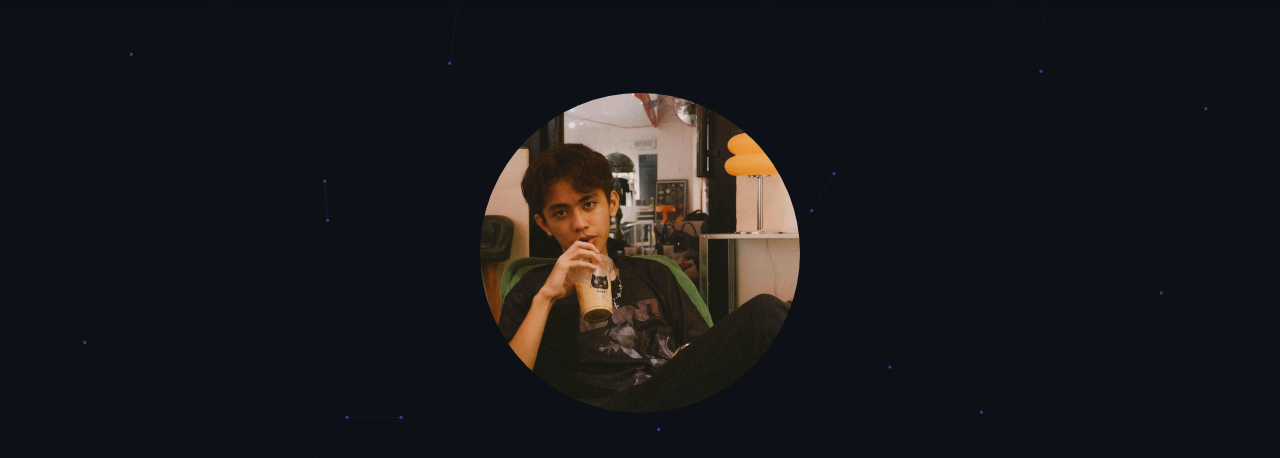
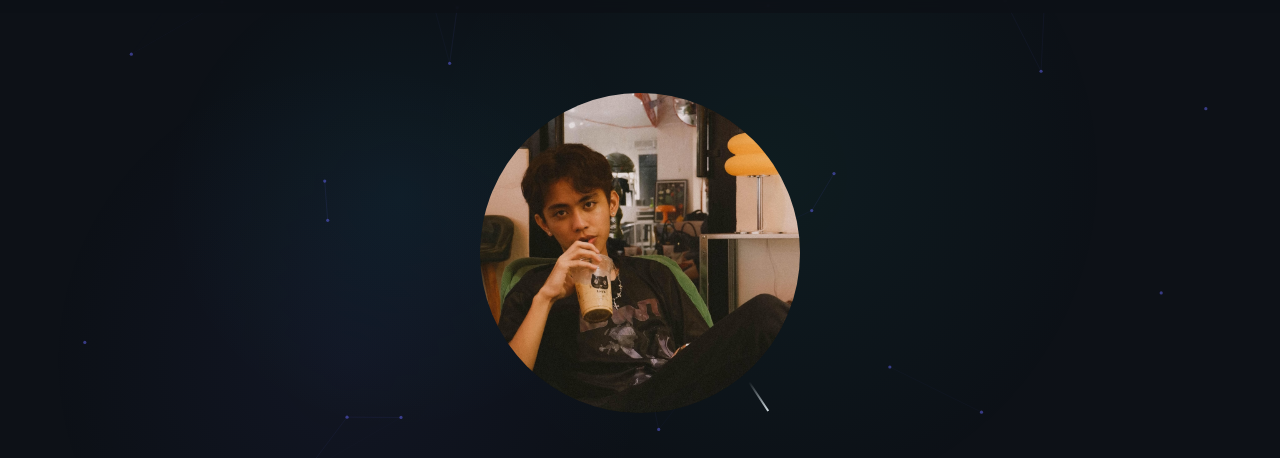
Before and after one commit to kenshunn/kenshunn.github.io, an Astro site: page / in a window 1280 px wide. Shown: the part 57-515 px from the top of the page. Built offline with nearby package versions, Linux system fonts and the light colour scheme; Astro itself is replaced by a stand-in of ours.

Commit message:
feat: dark bg = constellation + aurora haze + shooting stars + bioluminescent crystal garden

```diff
--- a/src/components/VineBackground.astro
+++ b/src/components/VineBackground.astro
@@ -35,18 +35,61 @@
     window.addEventListener('pointermove', (e) => { mouse.x = e.clientX; mouse.y = e.clientY; });
     window.addEventListener('pointerleave', () => { mouse.x = -9999; mouse.y = -9999; });
 
-    /* ---------- Effect A: constellation + starfield (dark) ---------- */
+    /* ---------- Effect A: constellation + aurora + shooting stars + crystal garden (dark) ---------- */
     const LINK = 130;
-    let particles = [];
+    const CRYSTAL = [[99, 102, 241], [34, 211, 238], [167, 139, 250], [45, 212, 191], [236, 72, 153]];
+    let particles = [], aurora = [], shooting = [], darkStems = [], darkHidden = false;
+
+    const makeCrystal = (x) => {
+      const len = rand(50, 140);
+      return { x, len, chars: fillChars(len), grown: 0, growSpeed: rand(0.12, 0.3), seed: rand(0, TAU), sway: rand(3, 8), color: CRYSTAL[Math.floor(Math.random() * CRYSTAL.length)] };
+    };
     const conInit = () => {
       const count = Math.min(90, Math.round((w * h) / 22000));
-      particles = Array.from({ length: count }, () => ({
-        x: Math.random() * w, y: Math.random() * h,
-        vx: rand(-0.3, 0.3), vy: rand(-0.3, 0.3),
-      }));
+      particles = Array.from({ length: count }, () => ({ x: Math.random() * w, y: Math.random() * h, vx: rand(-0.3, 0.3), vy: rand(-0.3, 0.3) }));
+      aurora = Array.from({ length: 3 }, () => ({ x: rand(0, w), y: rand(0, h * 0.7), r: rand(200, 380), c: CRYSTAL[Math.floor(Math.random() * CRYSTAL.length)], vx: rand(-0.12, 0.12), vy: rand(-0.08, 0.08) }));
+      shooting = []; darkStems = []; darkHidden = false;
+      for (let x = 50; x < w; x += rand(70, 130)) darkStems.push(makeCrystal(x + rand(-20, 20)));
+    };
+    const spawnStar = () => {
+      const ang = rand(Math.PI * 0.15, Math.PI * 0.35), sp = rand(7, 13);
+      return { x: rand(w * 0.1, w * 0.9), y: rand(-20, h * 0.3), vx: Math.cos(ang) * sp, vy: Math.sin(ang) * sp, life: rand(45, 75) };
+    };
+    const drawCrystalBloom = (x, y, color, alpha) => {
+      const art = [' /\\ ', '<><>', ' \\/ '];
+      ctx.save(); ctx.shadowColor = rgba(color, 0.9 * alpha); ctx.shadowBlur = 8;
+      ctx.font = 'bold 13px ui-monospace, monospace';
+      for (let r = 0; r < art.length; r++) { const row = art[r]; for (let c = 0; c < row.length; c++) { const ch = row[c]; if (ch === ' ') continue; ctx.fillStyle = rgba(color, alpha); ctx.fillText(ch, x + (c - row.length / 2) * 7, y + (r - art.length + 0.5) * 11); } }
+      ctx.restore(); ctx.font = '13px ui-monospace, monospace';
     };
     const conFrame = () => {
       ctx.clearRect(0, 0, w, h);
+      const t = performance.now() * 0.001;
+
+      // aurora haze
+      ctx.globalCompositeOperation = 'lighter';
+      for (const a of aurora) {
+        a.x += a.vx; a.y += a.vy;
+        if (a.x < -a.r) a.x = w + a.r; if (a.x > w + a.r) a.x = -a.r;
+        if (a.y < -a.r) a.y = h + a.r; if (a.y > h + a.r) a.y = -a.r;
+        const g = ctx.createRadialGradient(a.x, a.y, 0, a.x, a.y, a.r);
+        g.addColorStop(0, rgba(a.c, 0.06)); g.addColorStop(1, rgba(a.c, 0));
+        ctx.fillStyle = g; ctx.beginPath(); ctx.arc(a.x, a.y, a.r, 0, TAU); ctx.fill();
+      }
+      // shooting stars
+      if (Math.random() < 0.008 && shooting.length < 2) shooting.push(spawnStar());
+      shooting = shooting.filter((s) => {
+        s.x += s.vx; s.y += s.vy; s.life--;
+        if (s.life <= 0 || s.x > w + 40 || s.y > h + 40) return false;
+        const tx = s.x - s.vx * 4, ty = s.y - s.vy * 4;
+        const g = ctx.createLinearGradient(s.x, s.y, tx, ty);
+        g.addColorStop(0, rgba([230, 237, 243], 0.9)); g.addColorStop(1, rgba([230, 237, 243], 0));
+        ctx.strokeStyle = g; ctx.lineWidth = 2; ctx.beginPath(); ctx.moveTo(s.x, s.y); ctx.lineTo(tx, ty); ctx.stroke();
+        return true;
+      });
+      ctx.globalCompositeOperation = 'source-over';
+
+      // constellation
       for (const p of particles) {
         p.x += p.vx; p.y += p.vy;
         if (p.x < -10) p.x = w + 10; if (p.x > w + 10) p.x = -10;
@@ -59,6 +102,31 @@
           if (d < LINK) { ctx.beginPath(); ctx.moveTo(a.x, a.y); ctx.lineTo(b.x, b.y); ctx.strokeStyle = rgba(ACCENT, 0.14 * (1 - d / LINK)); ctx.lineWidth = 1; ctx.stroke(); }
         }
         ctx.beginPath(); ctx.arc(a.x, a.y, 1.6, 0, TAU); ctx.fillStyle = rgba(ACCENT, 0.5); ctx.fill();
+      }
+
+      // bioluminescent bottom garden (grows near footer, wilts on scroll away)
+      const docH = document.documentElement.scrollHeight;
+      const bf = Math.max(0, 1 - (docH - (window.scrollY + h)) / (h * 0.85));
+      if (bf > 0) {
+        if (darkHidden) darkHidden = false;
+        const fr = document.querySelector('.footer');
+        const baseY = fr ? fr.getBoundingClientRect().top : h;
+        ctx.font = '13px ui-monospace, monospace';
+        for (const b of darkStems) {
+          if (b.grown < b.len) b.grown += b.growSpeed;
+          for (const c of b.chars) {
+            if (c.d > b.grown) break;
+            const x = b.x + Math.sin(t * 0.6 + b.seed) * b.sway * (c.d / b.len);
+            const y = baseY - 4 - c.d;
+            if (Math.random() < 0.01) c.ch = randChar();
+            ctx.fillStyle = rgba(b.color, (0.3 + 0.4 * (1 - c.d / b.len)) * bf);
+            ctx.fillText(c.ch, x, y);
+          }
+          if (b.grown >= b.len) drawCrystalBloom(b.x + Math.sin(t * 0.6 + b.seed) * b.sway, baseY - 4 - b.len, b.color, bf);
+        }
+      } else if (!darkHidden) {
+        darkHidden = true;
+        darkStems.forEach((b) => Object.assign(b, makeCrystal(b.x)));
       }
     };
 
```
